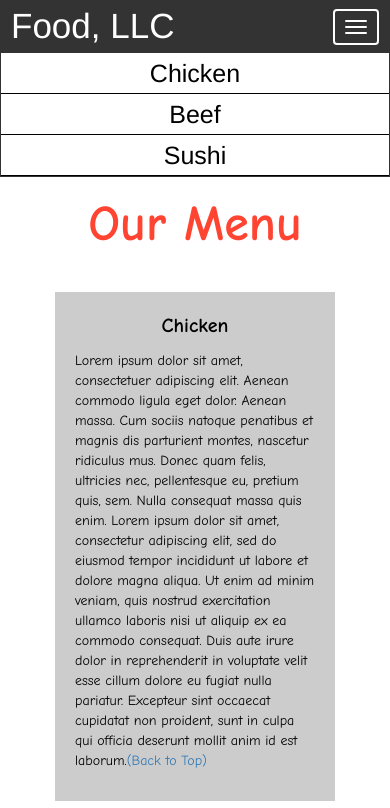
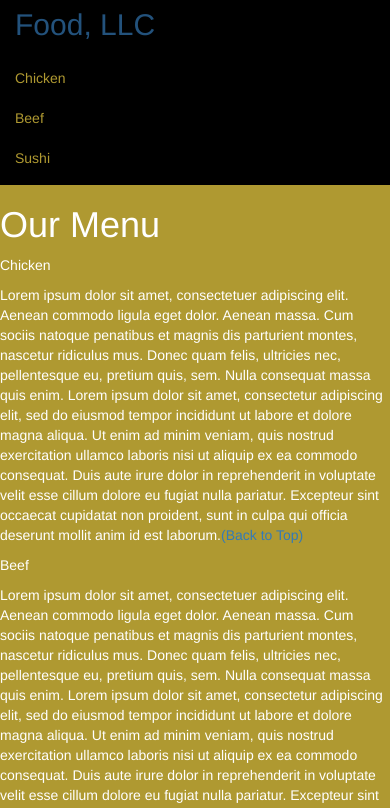
Before and after one commit to codith/Coursera-A3, a plain HTML site: page index.html in a window 390 px wide. Both pictures are taken after a click on the button 356 px from the left and 27 px from the top of the page. Shown: the top 808 px of the page. Drawn offline with nearby package versions, Linux system fonts and the light colour scheme.

Commit message:
Update style.css

```diff
--- a/style.css
+++ b/style.css
@@ -1,96 +1,45 @@
-.container-fluid{
-	margin: 0;
-	padding: 0;
+*{
+    margin: 0;
+    padding: 0;
+
+}
+.navbar{
+
+    border: none;
+    background-color: black;
+    color: #af9931;
+}
+body{
+    background-color: #af9931;
+    color: white;
+}
+.glyphicon{
+    font-size: 30px;
+    color:#af9931;
 }
 
-.navbar{
-	border-radius: 0px;
-	background-color: rgba(0,0,0,0.8);
+.center{
+    width: 90%;
+    background-color: #d5b671;
+
+}
+.container
+{
+    background-color: #421507;
+}
+.text-center{
+    font-size: 60px;
+    color: black;
 }
 
+h2{
+    text-align: center;
+    font-size: 35px;
+    font-family: "Times New Roman";
+}
+#myNavbar ul li a {
+    color: #af9931;
+}
 .navbar-brand{
-  font-size: 35px;
-  color: white;
-  padding-left: 25px;
+    font-size: 30px;
 }
-
-.navbar-brand:hover{
-	color: white;
-}
-
-.nav{
-	margin: 0;
-	padding: 0;
-}
-
-.navbar-nav{
-  font-size: 25px;
-  text-align: center;
-  margin: 0;
-  padding: 0;
-}
-
-.navbar-toggle{
-	border: 2px solid white;
-	margin-right: 25px;
-}
-
-.icon-bar{
-	background-color: white;
-}
-
-
-.main-title{
-  margin-bottom: 15px;
-  text-align: center;
-  color: #ff4532;
-  font-size: 50px;
-  font-family: "Comic Sans MS", cursive, sans-serif;
-  font-weight: bold;
-}
-
-li{
-	box-sizing: border-box;
-	width: 100%;
-}
-
-.menu-item{
-	padding: 0;
-	margin: 0;
-	width: 100%;
-	background-color: white;
-	border-bottom: 1px solid black;
-	color: black;
-	display: block;
-}
-
-.menu-item:hover{
-	background-color: rgba(0,0,0,0.9);
-	color: rgba(0,0,0,0.4);
-}
-
-
-
-.row{
-	margin: 20px;
-}
-
-.content-box{
-	margin: 20px;
-	width: auto;
-	height: auto;
-	color: black;
-	background-color: rgba(0,0,0,0.2);
-	font-family: "Comic Sans MS", cursive, sans-serif;
-	padding: 20px;
-}
-
-.item-name{
-	text-align: center;
-	font-size: 20px;
-	font-weight: bold;
-}
-
-#top{
-
-}
```
